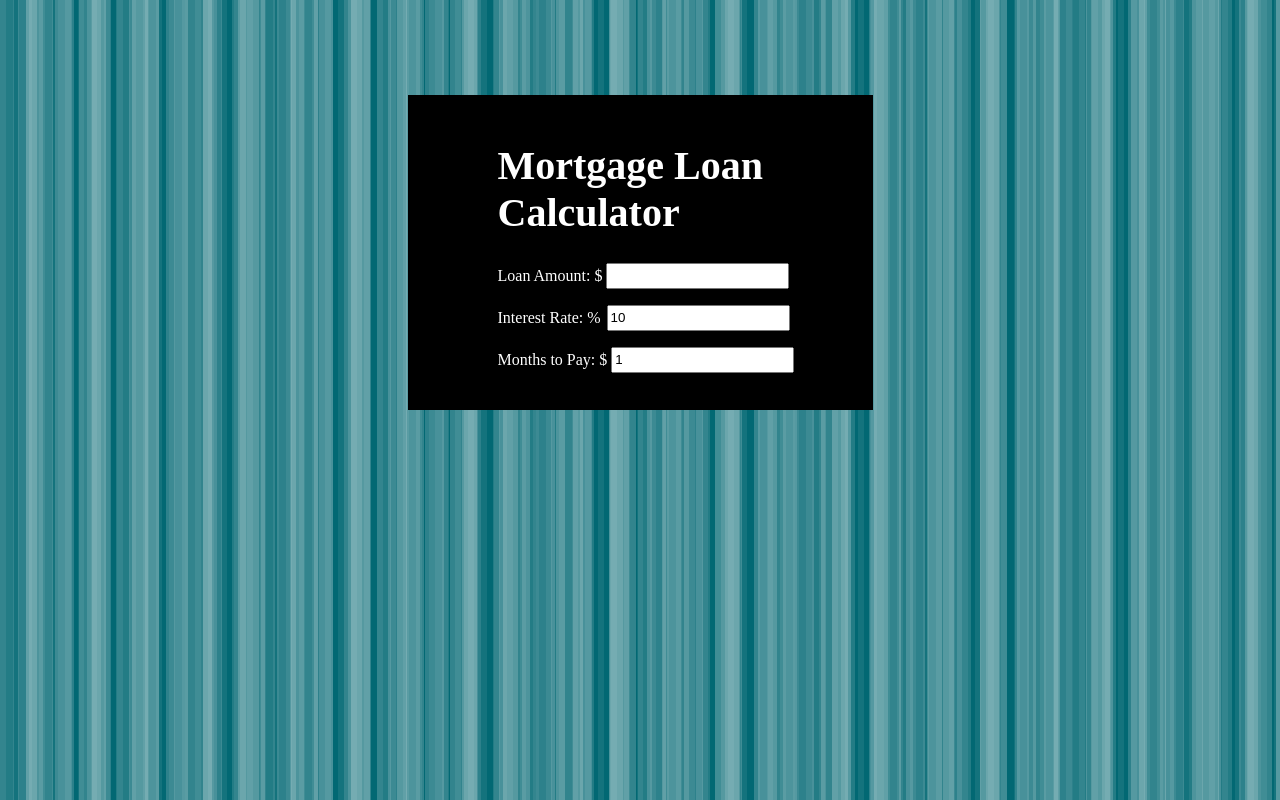
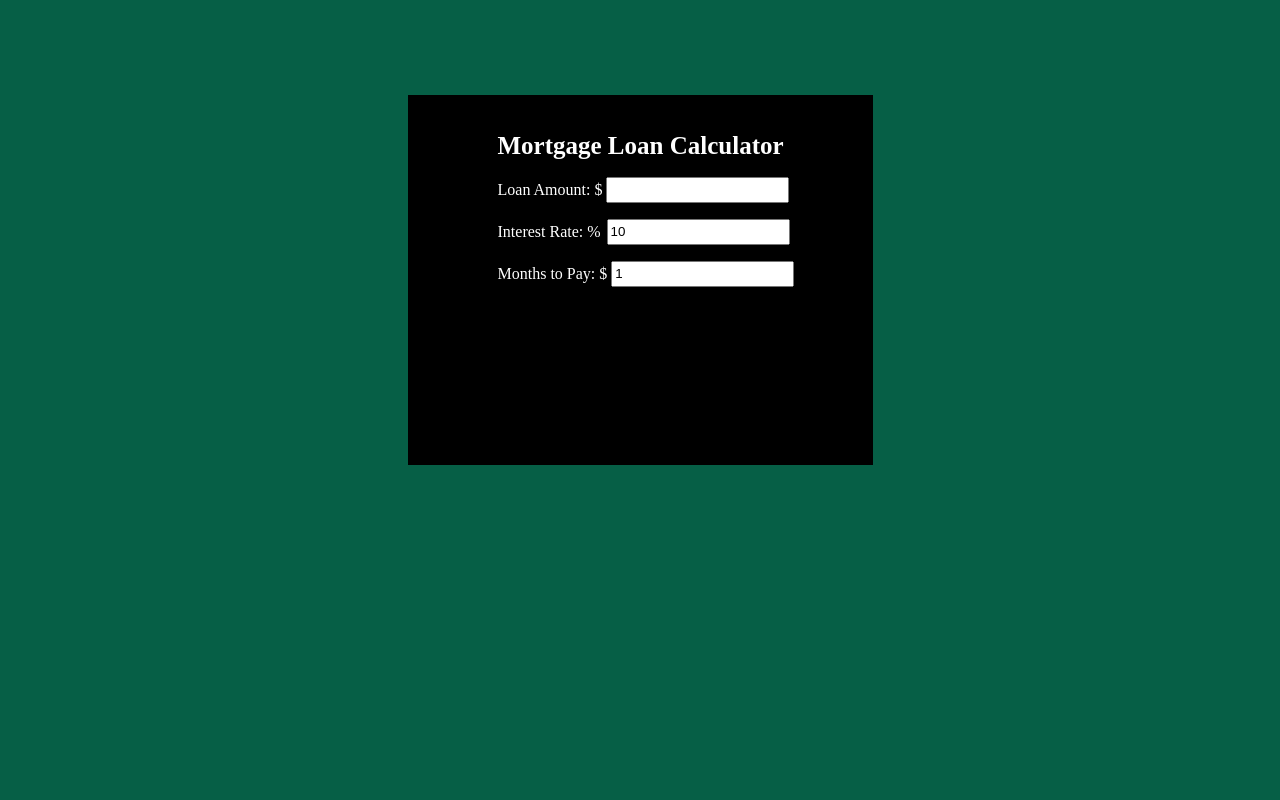
Before and after one commit to samandeveloper/mortgage-loan-calculator, a plain HTML site: page index.html in a window 1280 px wide. Drawn offline with Linux system fonts and the light colour scheme.

Commit message:
Update loancalculator.css

```diff
--- a/loancalculator.css
+++ b/loancalculator.css
@@ -1,23 +1,20 @@
-body{
-    background-color: #026873;
-    background-image: linear-gradient(90deg, rgba(255,255,255,.07) 50%, transparent 50%),
-    linear-gradient(90deg, rgba(255,255,255,.13) 50%, transparent 50%),
-    linear-gradient(90deg, transparent 50%, rgba(255,255,255,.17) 50%),
-    linear-gradient(90deg, transparent 50%, rgba(255,255,255,.19) 50%);
-    background-size: 13px, 29px, 37px, 53px;
+body {
+  background-color: #065f46;
 }
 
 #loancal {
   width: 375px;
-    height: 295px;
-    background-color:#000;
+  height: 350px;
+  background-color: #000;
   color: #fff;
   margin: 95px auto;
   padding-left: 90px;
   padding-top: 20px;
 }
 
-#months, #amount, #interest_rate{
+#months,
+#amount,
+#interest_rate {
   width: 175px;
   height: 20px;
 }
@@ -27,5 +24,5 @@ body{
 }
 
 h1 {
-    font-size:40px;
+  font-size: 25px;
 }
```
Lines whose indentation alone changed are shown as unchanged.
